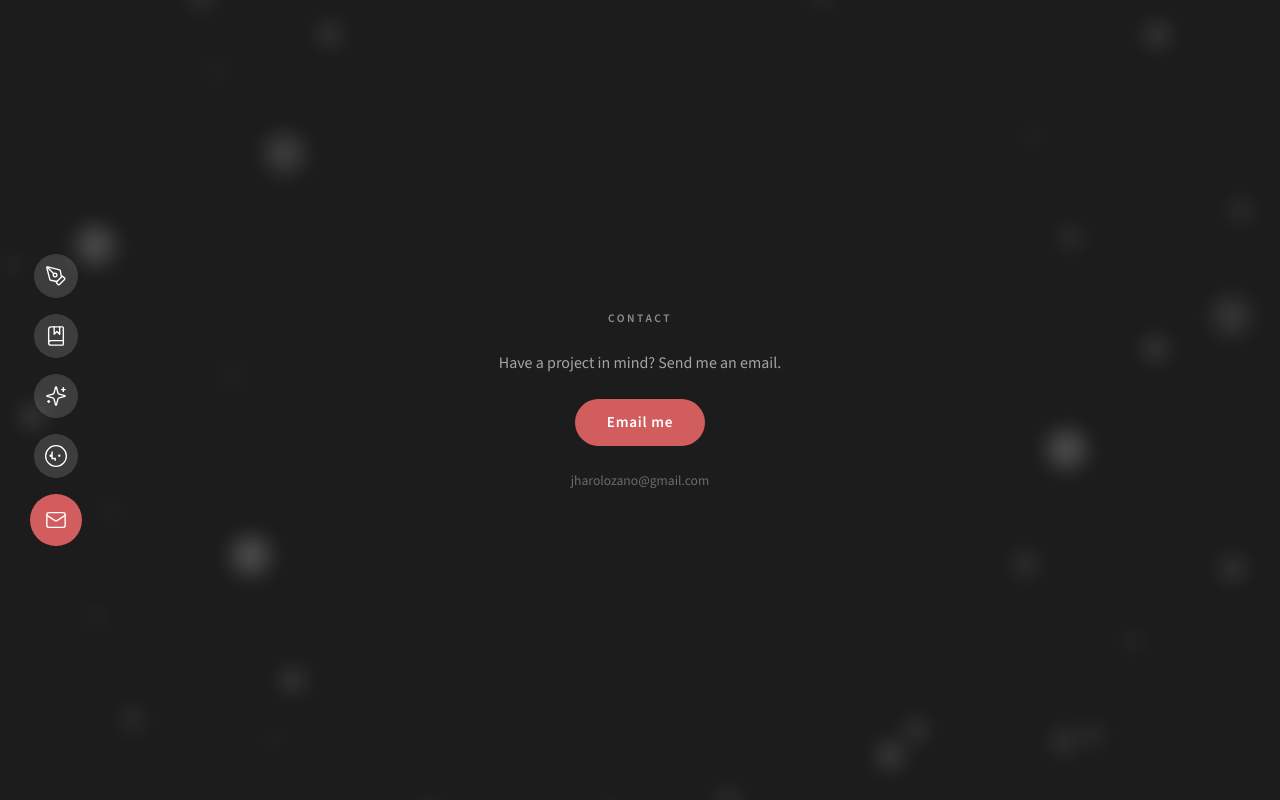
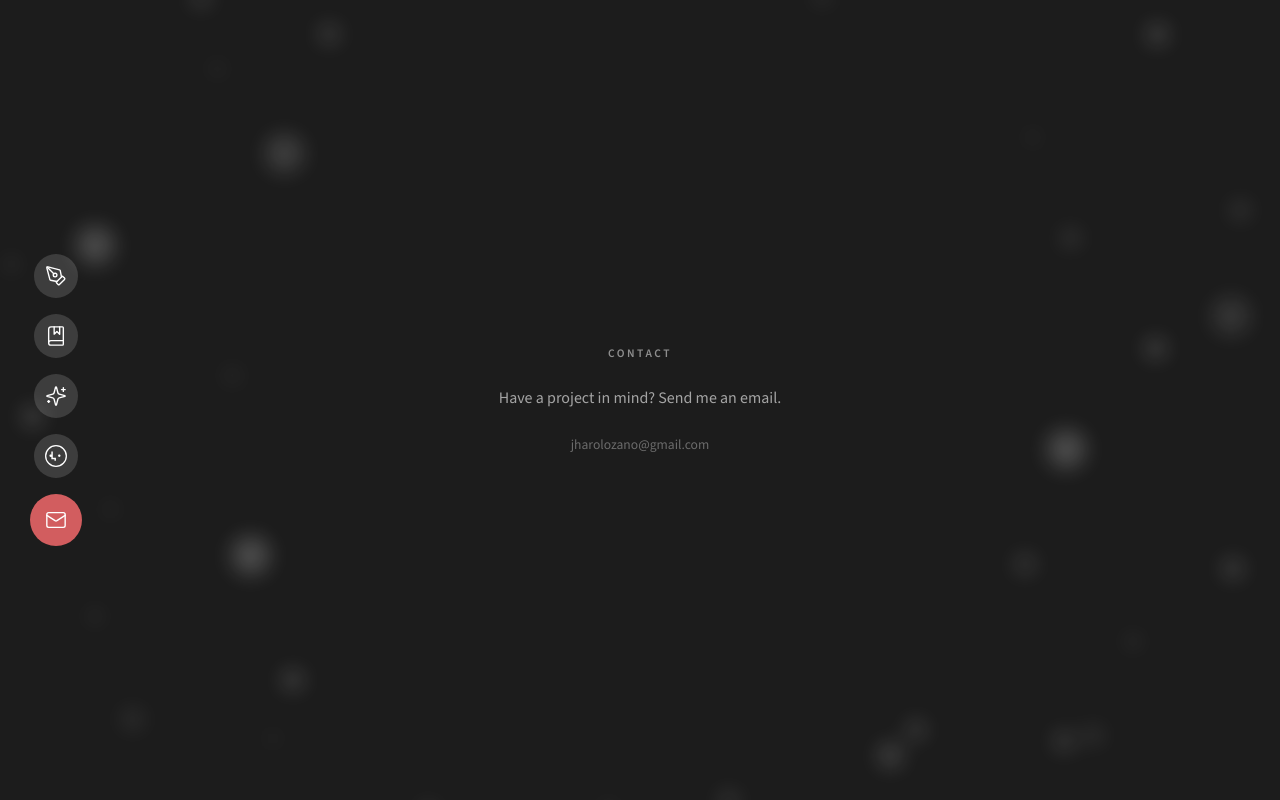
Before and after one commit to jesusharo/portfolio, a React (Vite) app: page /contact in a window 1280 px wide. Built offline with nearby package versions, Linux system fonts and the light colour scheme.

Commit message:
feat: open email client from contact menu

```diff
--- a/src/app/components/ContactView.tsx
+++ b/src/app/components/ContactView.tsx
@@ -4,7 +4,6 @@ import PageTransition from './PageTransition';
 import { useNetworkState } from '../context/NetworkStateContext';
 
 const CONTACT_EMAIL = 'jharolozano@gmail.com';
-const CONTACT_MAILTO = `mailto:${CONTACT_EMAIL}?subject=${encodeURIComponent('Hello from your portfolio')}`;
 
 export default function ContactView() {
   const { setNetworkState } = useNetworkState();
@@ -36,18 +35,6 @@ export default function ContactView() {
             >
               Have a project in mind? Send me an email.
             </p>
-            <a
-              href={CONTACT_MAILTO}
-              className="inline-flex px-8 py-3 rounded-[32px] text-white font-semibold transition-transform hover:scale-[1.02] active:scale-[0.97]"
-              style={{
-                background: '#d25d5f',
-                fontFamily: "'Source Sans 3', sans-serif",
-                fontSize: '0.95rem',
-                letterSpacing: '0.05em',
-              }}
-            >
-              Email me
-            </a>
             <span
               className="text-white/35 text-[0.85rem]"
               style={{ fontFamily: "'Source Sans 3', sans-serif" }}
--- a/src/app/components/MainMenu.tsx
+++ b/src/app/components/MainMenu.tsx
@@ -1,5 +1,7 @@
 import { BookMarked, Mail, Sparkles, PenTool } from 'lucide-react';
 import { useNavigate, useLocation } from 'react-router';
+
+const CONTACT_MAILTO = 'mailto:jharolozano@gmail.com?subject=Hello%20from%20your%20portfolio';
 
 function AboutMeIcon({ className }: { className?: string }) {
   return (
@@ -43,10 +45,12 @@ export default function MainMenu() {
   function renderBtn(link: typeof links[0], desktop: boolean) {
     const Icon = link.icon;
     const active = isActive(link.path);
+    const isContact = link.id === 'contact';
     return (
       <button
         key={link.id}
-        onClick={() => navigate(link.path)}
+        onClick={() => isContact ? window.location.href = CONTACT_MAILTO : navigate(link.path)}
+        aria-label={link.label}
         className={`${desktop ? 'group relative' : ''} cursor-pointer flex items-center justify-center rounded-full transition-all duration-200 ${
           active
             ? 'size-[52px] bg-[#d25d5f] text-white'
```
